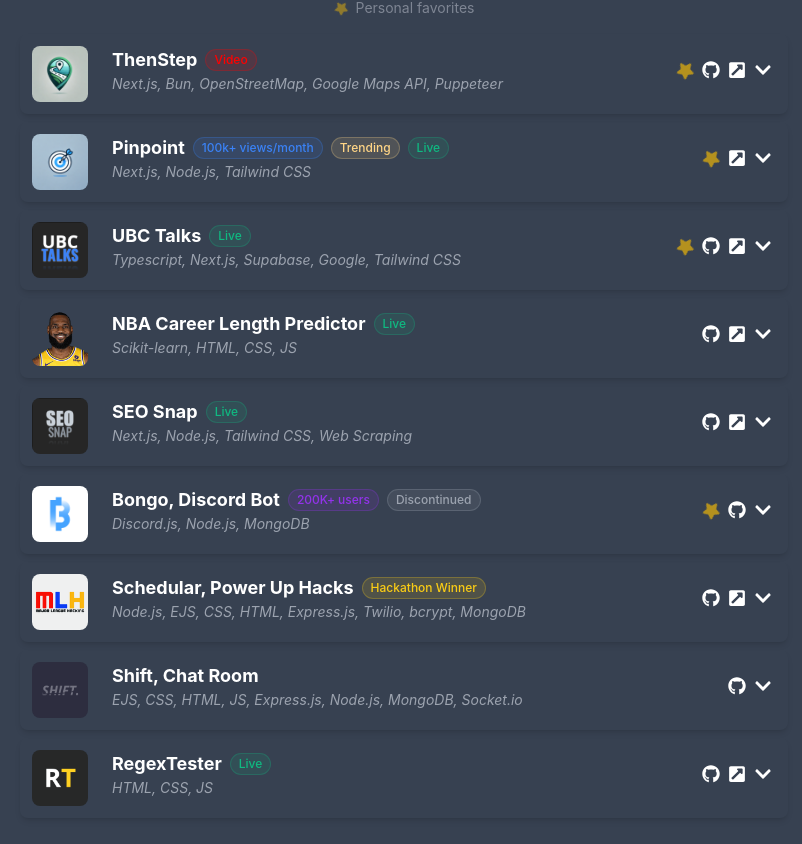
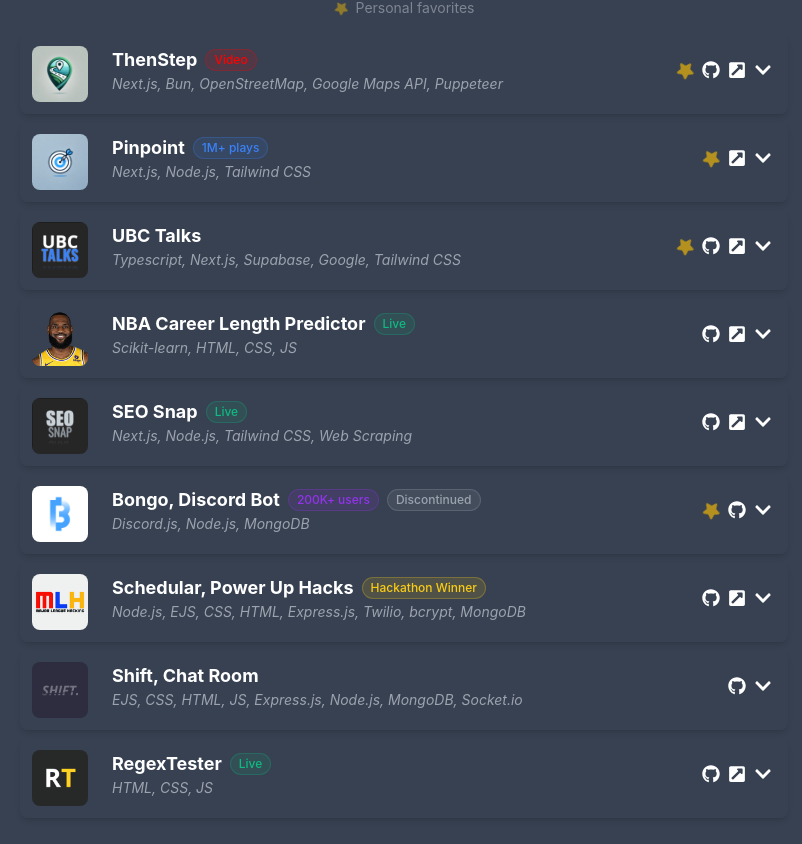
Before and after one commit to milad-mehri/milad-mehri.github.io, a React (Create React App) app: page / in a window 1280 px wide. Shown: the part 778-1622 px from the top of the page, without its empty margins (236-1038 px from the left). Built offline with nearby package versions, Linux system fonts and the light colour scheme.

Commit message:
Update resume PDF and project details
Replaced MiladMehriResume.pdf with an updated version and removed oldresume.pdf. Updated the Pinpoint project in projects.js to reflect new play statistics, changed the project link, and revised badges. Also removed badges from the UBC Talks project.

```diff
--- a/src/data/projects.js
+++ b/src/data/projects.js
@@ -22,17 +22,15 @@
     tech: "Next.js, Node.js, Tailwind CSS",
     bulletPoints: [
       "Built and deployed a viral category-guessing game with daily challenges.",
-      "Serves over 100K monthly views, monetized and supported by a growing player community.",
+      "Achieved over 1,000,000+ plays, with a growing and engaged player community.",
       "Used Next.js and Node.js for smooth gameplay and backend efficiency.",
       "Styled with Tailwind CSS for a clean, responsive experience.",
     ],
 
-    link: "https://playpinpoint.co/",
+    link: "/#/pinpoint",
     image: `${process.env.PUBLIC_URL}/pinpoint.png`,
     badges: [
-      { color: "#3b82f6", text: "100k+ views/month" },
-      { color: "#FFD586", text: "Trending" },
-      { color: "#10b981", text: "Live" }
+      { color: "#3b82f6", text: "1M+ plays" }
     ],
   },
   {
@@ -47,9 +45,6 @@
     github: "https://github.com/alantensor/ubc-talks",
     link: "https://ubc-talks-264ncfoefq-uw.a.run.app/home",
     image: `${process.env.PUBLIC_URL}/ubctalks.png`,
-    badges: [
-      { color: "#10b981", text: "Live" }
-    ],
   },
   {
     name: "NBA Career Length Predictor",
```
Also changed, not shown: 2 other files (tests, documents, lock files or other folders).
